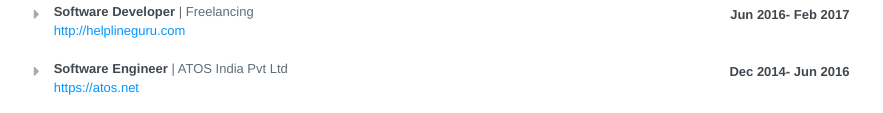
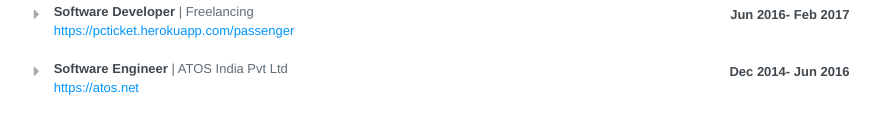
Before and after one commit to shikya/shikya.github.io, a website: page index.html in a window 1280 px wide. Shown: the part 778-891 px from the top of the page, without its empty margins (198-1081 px from the left). Drawn offline with Linux system fonts and the light colour scheme.

Commit message:
Update index.html

```diff
--- a/index.html
+++ b/index.html
@@ -935,7 +935,7 @@ ul.courses li:hover {
     			</header>
 
         	<span class="website">
-        		<a target="_blank" href="http://helplineguru.com">http://helplineguru.com</a>
+        		<a target="_blank" href="https://pcticket.herokuapp.com/passenger">https://pcticket.herokuapp.com/passenger</a>
         	</span>      	<div class="item" id="work-item">
             <div class="summary">
               <p><p>Summary</p></p>
```
